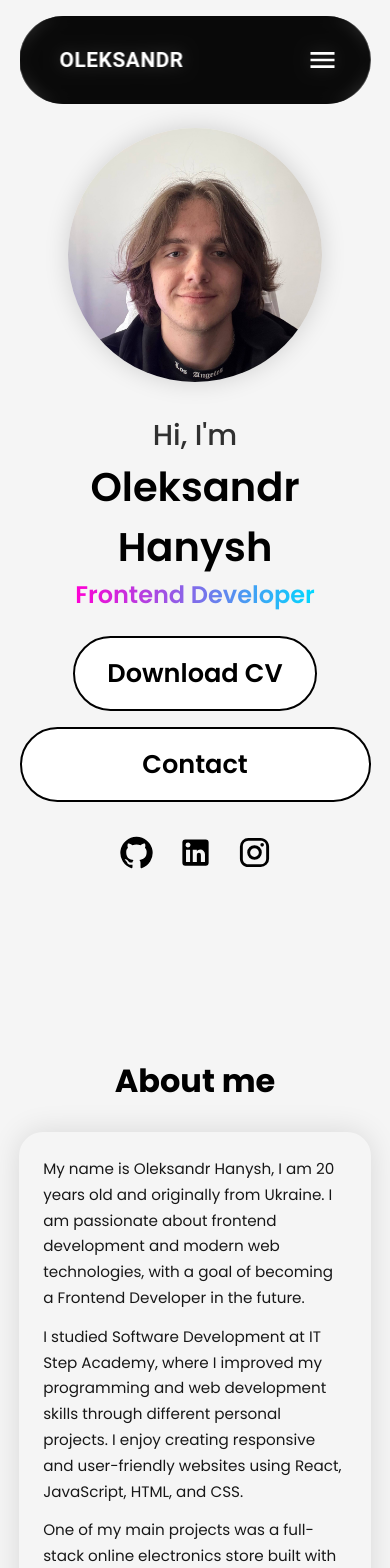
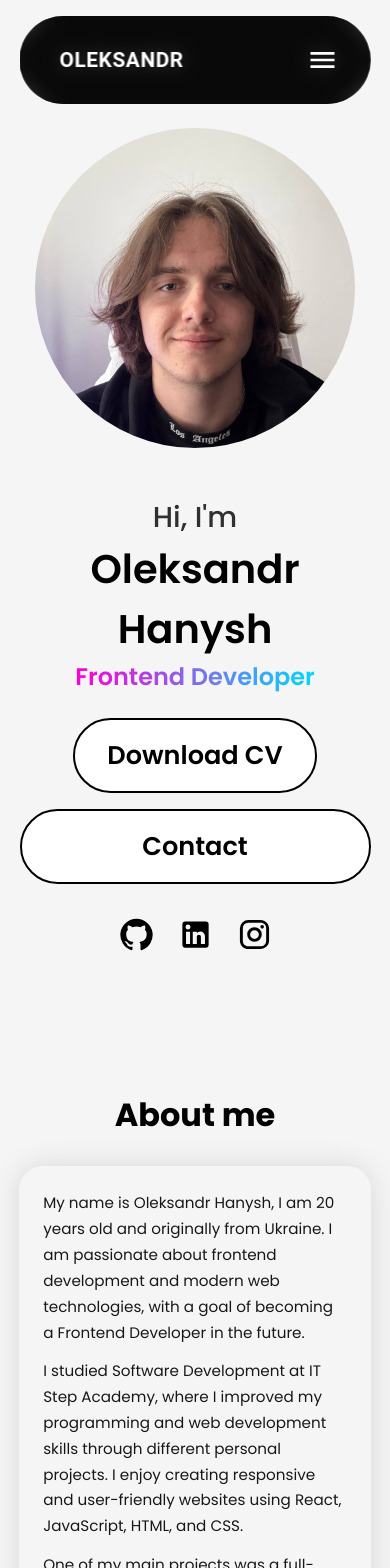
Before and after one commit to 7scaiman/portfolio, a React (Vite) app: page / in a window 390 px wide. Shown: the top 1568 px of the page. Built offline with nearby package versions, Linux system fonts and the light colour scheme.

Commit message:
styles changed

```diff
--- a/src/components/CSS/About.css
+++ b/src/components/CSS/About.css
@@ -1,5 +1,5 @@
 .About-section{
-    padding: 8rem 10%;
+    padding: 0 10% 3rem;
 
     display: flex;
     flex-direction: column;
@@ -14,7 +14,7 @@
     font-size: 4rem;
     font-weight: 700;
 
-    margin-bottom: 4rem;
+    margin-bottom: 2rem;
 
     line-height: 1.2;
 }
@@ -38,6 +38,7 @@
 .About-card:hover{
     transform: translateY(-5px);
 }
+
 .About-text{
     max-width: 900px;
     width: 100%;
@@ -64,7 +65,7 @@
 @media (max-width: 900px){
 
     .About-section{
-        padding: 6rem 5%;
+        padding: 1rem 5% 3rem;
     }
 
     .section-title{
@@ -85,7 +86,7 @@
 @media (max-width: 768px){
 
     .About-section{
-        padding: 4rem 1.2rem;
+        padding: 1rem 1.2rem 3rem;
     }
 
     .section-title{
--- a/src/components/CSS/Main.css
+++ b/src/components/CSS/Main.css
@@ -1,13 +1,12 @@
-.about{
+.main{
     display: flex;
     align-items: center;
     justify-content: center;
     gap: 10rem;
 
     padding-top: 11rem;
-    padding-bottom: 6rem;
+    padding-bottom: 0rem;
 }
-
 a{
     color: black;
     text-decoration: none;
@@ -28,7 +27,7 @@ a{
     opacity: 0.8;
 }
 
-.about img{
+.main img{
     width: 27rem;
     height: 27rem;
     border-radius: 50%;
@@ -122,7 +121,7 @@ a{
 
 @media(max-width: 768px){
 
-    .about{
+    .main{
         flex-direction: column;
         gap: 3rem;
 
@@ -130,7 +129,7 @@ a{
         padding-bottom: 3rem;
     }
 
-    .about img{
+    .main img{
         width: 20rem;
         height: 20rem;
     }
--- a/src/components/ContactsMe.jsx
+++ b/src/components/ContactsMe.jsx
@@ -38,7 +38,7 @@ function ContactsMe() {
                         <input
                             type="email"
                             name="email"
-                            placeholder="example@gmail.com"
+                            placeholder="Enter your email"
                             required
                         />
                         <EmailIcon
--- a/src/components/Main.jsx
+++ b/src/components/Main.jsx
@@ -14,7 +14,7 @@ function Main(props) {
     const [open, setOpen] = React.useState(false);
     return (
         <section  id="main" >
-            <Box display="flex" alignItems="center" justifyContent="center" className="about">
+            <Box display="flex" alignItems="center" justifyContent="center" className="main">
                 <img src={img} />
                 <Box className="info-box">
                     <Box className="text">
--- a/src/index.css
+++ b/src/index.css
@@ -15,7 +15,7 @@ body{
 }
 
 section{
-  min-height: 100vh;
+  min-height: 80vh;
   padding: 8rem 12%;
   width: 100%;
   position: relative;
```
